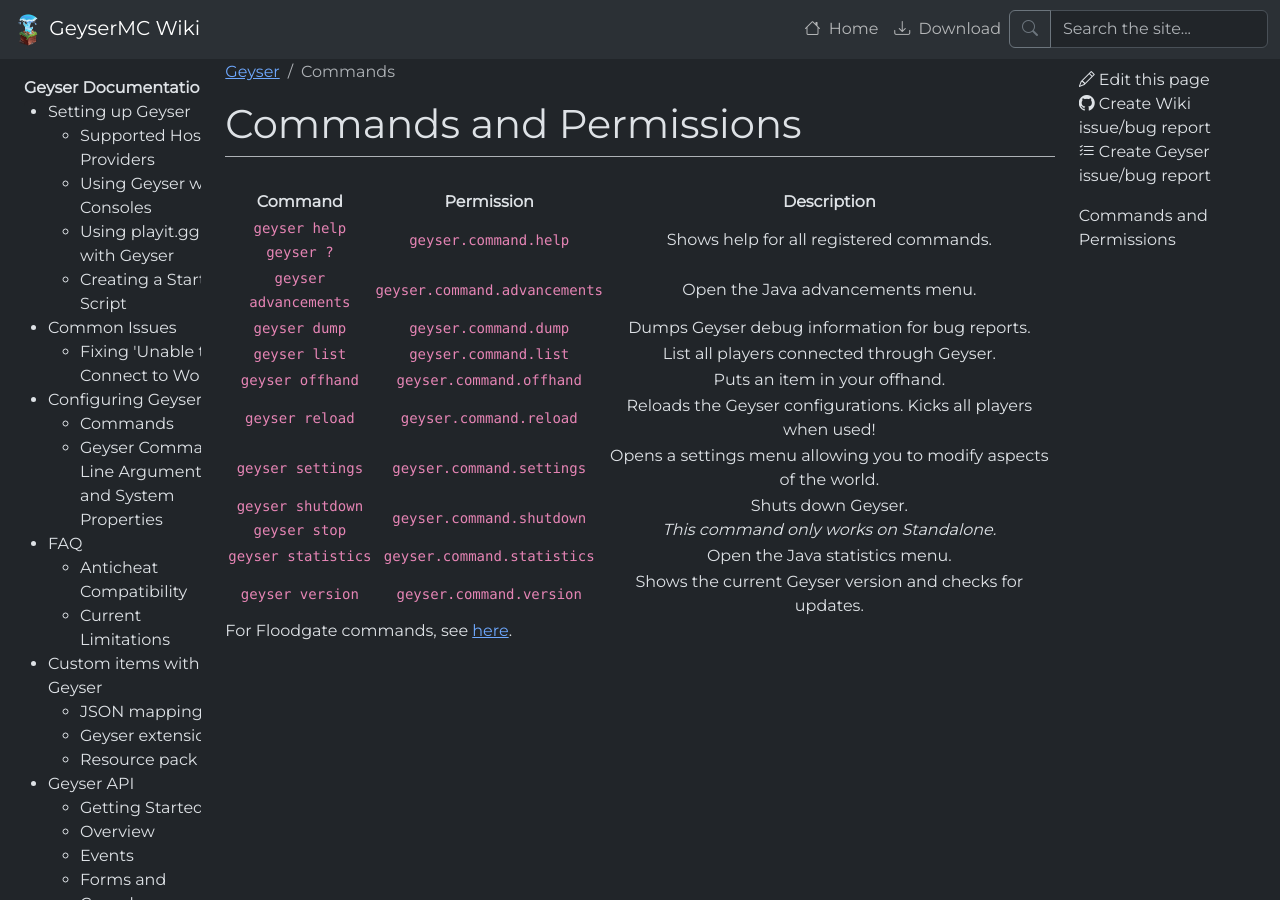
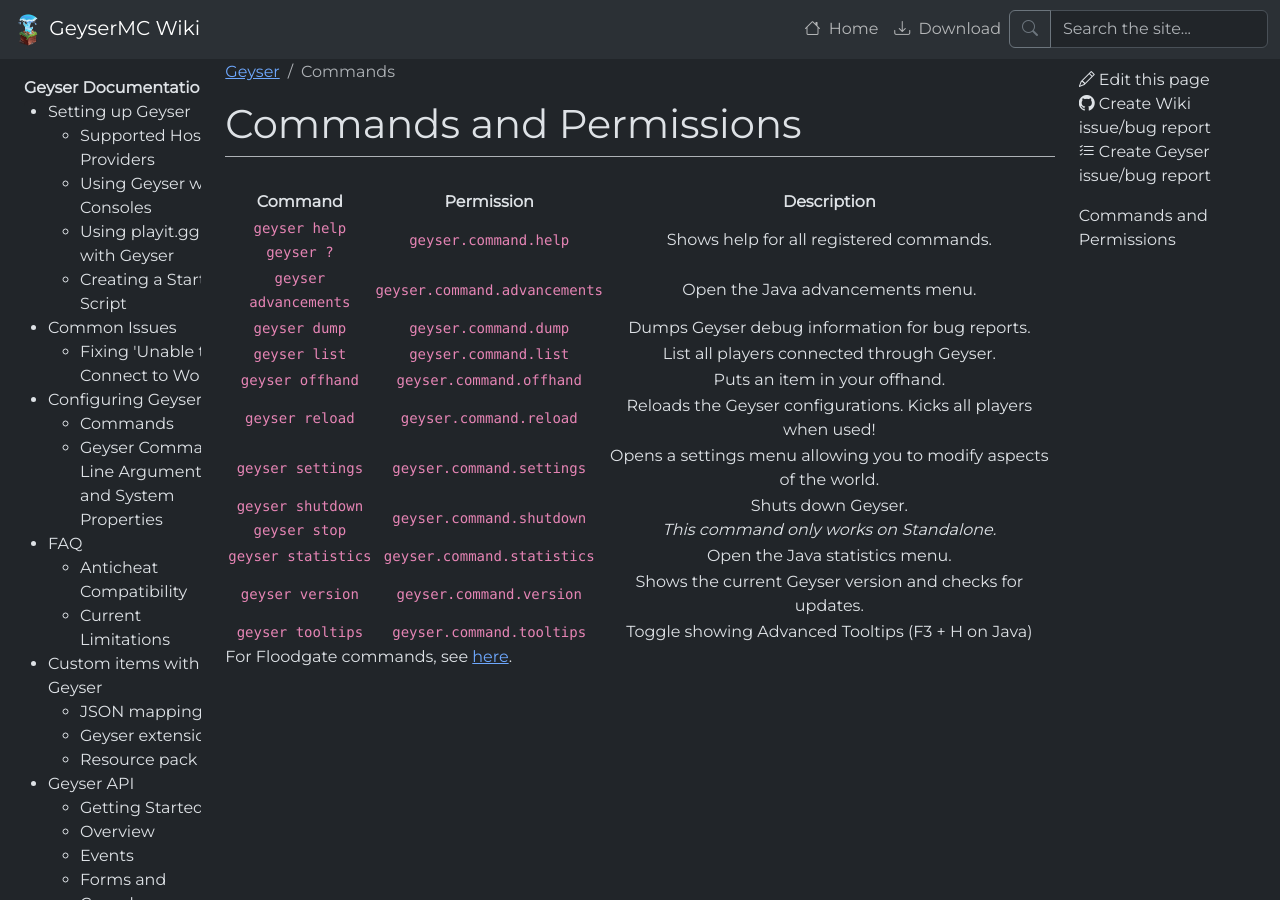
Before and after one commit to GeyserMC/GeyserWiki, a Jekyll site: the page built from _docs/geyser/commands.md, in a window 1280 px wide. Built offline with Jekyll 4.4.1, drawn with Linux system fonts in a browser that asks for light colours.

Commit message:
Update commands.md (#188)

```diff
--- a/_docs/geyser/commands.md
+++ b/_docs/geyser/commands.md
@@ -16,5 +16,7 @@
 | `geyser shutdown` <br> `geyser stop` | `geyser.command.shutdown` | Shuts down Geyser.<br>*This command only works on Standalone.* |
 | `geyser statistics` | `geyser.command.statistics` | Open the Java statistics menu. |
 | `geyser version` | `geyser.command.version` | Shows the current Geyser version and checks for updates. |
+| `geyser tooltips` | `geyser.command.tooltips`| Toggle showing Advanced Tooltips (F3 + H on Java) |
+
 
 For Floodgate commands, see [here](/floodgate/commands/).
```
